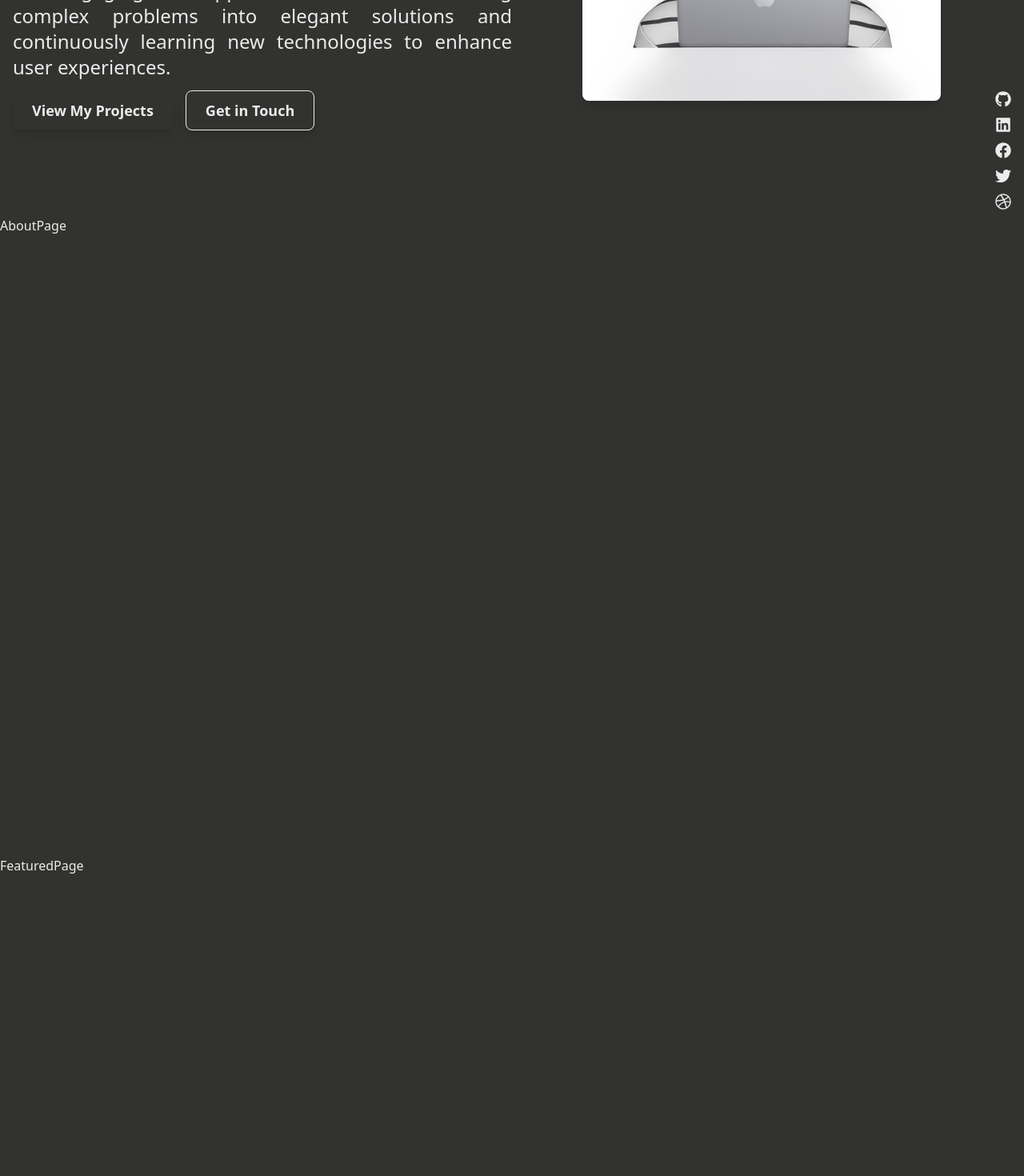
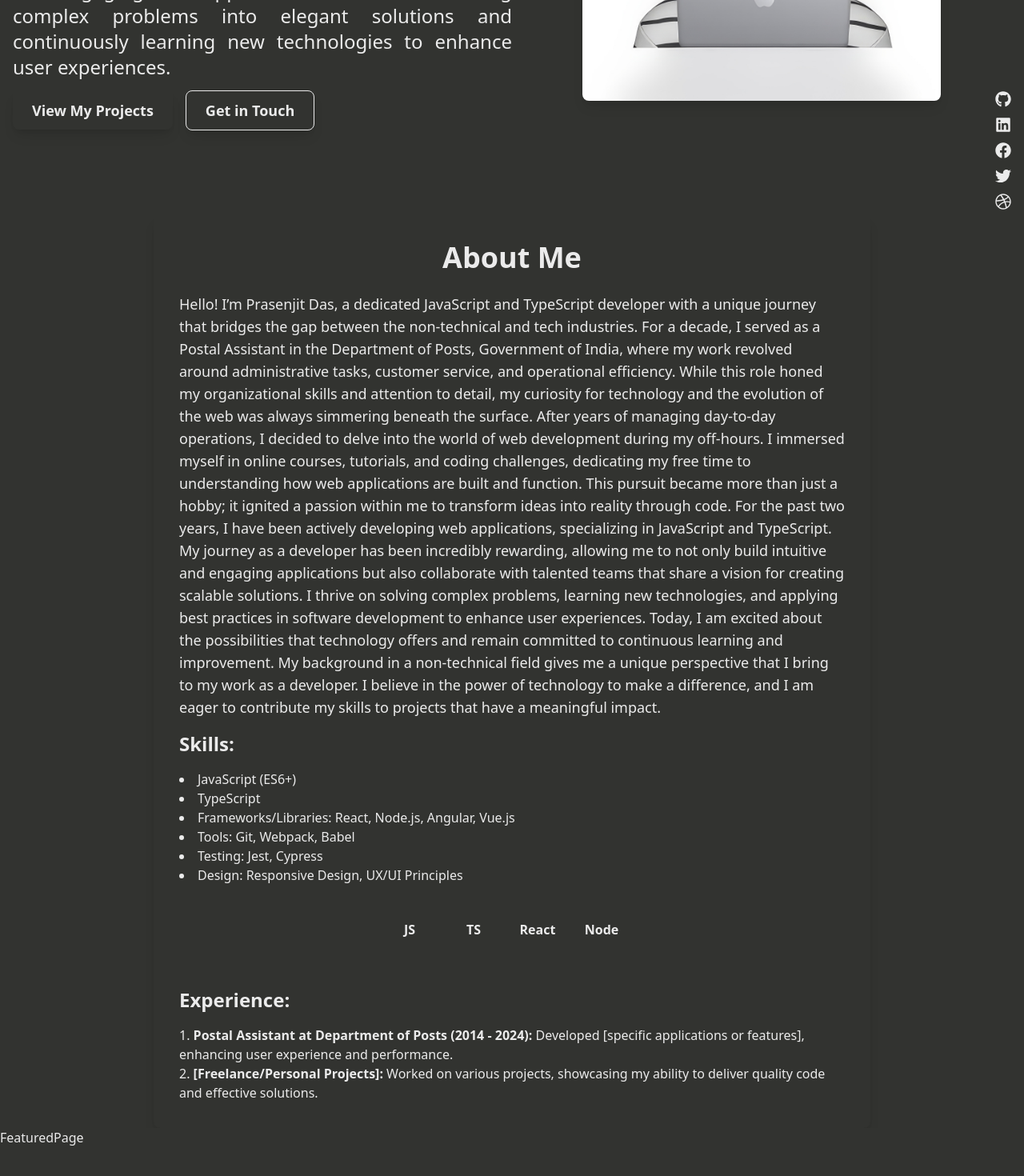
Before and after one commit to prasenjitpriyan/portfolio, a Next.js app: page / in a window 1280 px wide. Shown: the part 530-2000 px from the top of the page at 80% size. Built offline with nearby package versions, Linux system fonts and the light colour scheme.

Commit message:
Abot page modified and information added

```diff
--- a/pages/AboutPage.jsx
+++ b/pages/AboutPage.jsx
@@ -1,7 +1,93 @@
 import React from 'react'
 
 const AboutPage = () => {
-  return <div className="h-svh bg-my-color-2 text-my-color-4">AboutPage</div>
+  return (
+    <div className="min-h-svh bg-my-color-2 text-my-color-4">
+      <div className="max-w-4xl mx-auto bg-white rounded-lg shadow-lg p-8">
+        <h1 className="text-4xl font-bold text-center text-blue-600 mb-6">
+          About Me
+        </h1>
+
+        {/* Introduction */}
+        <p className="text-lg text-gray-700 mb-4">
+          Hello! I’m Prasenjit Das, a dedicated JavaScript and TypeScript
+          developer with a unique journey that bridges the gap between the
+          non-technical and tech industries. For a decade, I served as a Postal
+          Assistant in the Department of Posts, Government of India, where my
+          work revolved around administrative tasks, customer service, and
+          operational efficiency. While this role honed my organizational skills
+          and attention to detail, my curiosity for technology and the evolution
+          of the web was always simmering beneath the surface. After years of
+          managing day-to-day operations, I decided to delve into the world of
+          web development during my off-hours. I immersed myself in online
+          courses, tutorials, and coding challenges, dedicating my free time to
+          understanding how web applications are built and function. This
+          pursuit became more than just a hobby; it ignited a passion within me
+          to transform ideas into reality through code. For the past two years,
+          I have been actively developing web applications, specializing in
+          JavaScript and TypeScript. My journey as a developer has been
+          incredibly rewarding, allowing me to not only build intuitive and
+          engaging applications but also collaborate with talented teams that
+          share a vision for creating scalable solutions. I thrive on solving
+          complex problems, learning new technologies, and applying best
+          practices in software development to enhance user experiences. Today,
+          I am excited about the possibilities that technology offers and remain
+          committed to continuous learning and improvement. My background in a
+          non-technical field gives me a unique perspective that I bring to my
+          work as a developer. I believe in the power of technology to make a
+          difference, and I am eager to contribute my skills to projects that
+          have a meaningful impact.
+        </p>
+
+        {/* Skills Section */}
+        <h2 className="text-2xl font-semibold text-gray-800 mb-4">Skills:</h2>
+        <ul className="list-disc list-inside text-gray-700 mb-6">
+          <li>JavaScript (ES6+)</li>
+          <li>TypeScript</li>
+          <li>Frameworks/Libraries: React, Node.js, Angular, Vue.js</li>
+          <li>Tools: Git, Webpack, Babel</li>
+          <li>Testing: Jest, Cypress</li>
+          <li>Design: Responsive Design, UX/UI Principles</li>
+        </ul>
+
+        {/* Skill Icons/Badges Placeholder */}
+        <div className="flex flex-wrap justify-center mb-6">
+          {/* Replace these with actual skill icons or badges */}
+          <span className="w-16 h-16 bg-blue-200 rounded-full flex items-center justify-center text-blue-600 font-bold mr-4 mb-4">
+            JS
+          </span>
+          <span className="w-16 h-16 bg-blue-200 rounded-full flex items-center justify-center text-blue-600 font-bold mr-4 mb-4">
+            TS
+          </span>
+          <span className="w-16 h-16 bg-blue-200 rounded-full flex items-center justify-center text-blue-600 font-bold mr-4 mb-4">
+            React
+          </span>
+          <span className="w-16 h-16 bg-blue-200 rounded-full flex items-center justify-center text-blue-600 font-bold mr-4 mb-4">
+            Node
+          </span>
+        </div>
+
+        {/* Experience Section */}
+        <h2 className="text-2xl font-semibold text-gray-800 mb-4">
+          Experience:
+        </h2>
+        <ul className="list-decimal list-inside text-gray-700">
+          <li>
+            <strong>
+              Postal Assistant at Department of Posts (2014 - 2024):
+            </strong>{' '}
+            Developed [specific applications or features], enhancing user
+            experience and performance.
+          </li>
+          <li>
+            <strong>[Freelance/Personal Projects]:</strong> Worked on various
+            projects, showcasing my ability to deliver quality code and
+            effective solutions.
+          </li>
+        </ul>
+      </div>
+    </div>
+  )
 }
 
 export default AboutPage
```
